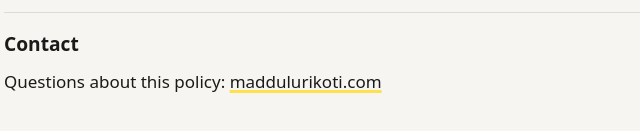
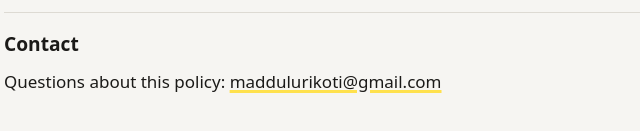
Before and after one commit to kotimadduluri/docscanner-privacy, a plain HTML site: page index.html in a window 1280 px wide. Shown: the part 2106-2237 px from the top of the page, 316-956 px from the left. Drawn offline with Linux system fonts and the light colour scheme.

Commit message:
Fix contact email

```diff
--- a/index.html
+++ b/index.html
@@ -48,7 +48,7 @@ p:nth-of-type(1){color:var(--muted)}
 <h2>Changes</h2>
 <p>If this policy changes, we will change the effective date above, and we will say what changed in the app&#x27;s release notes.</p>
 <h2>Contact</h2>
-<p>Questions about this policy: <a href="mailto:maddulurikoti.com">maddulurikoti.com</a></p>
+<p>Questions about this policy: <a href="mailto:maddulurikoti@gmail.com">maddulurikoti@gmail.com</a></p>
 </main>
 </body>
 </html>
```
